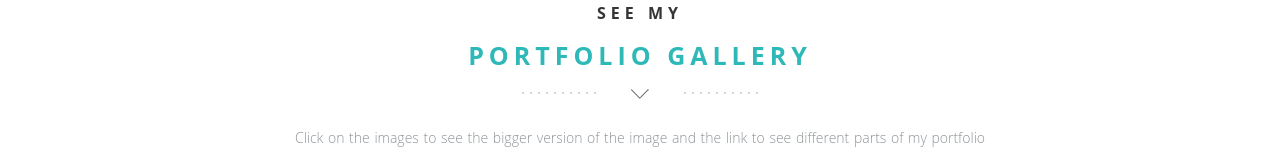
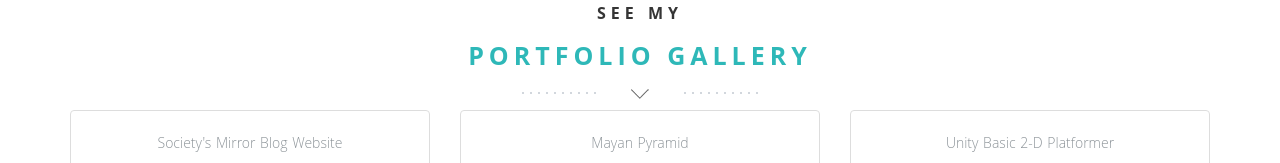
Before and after one commit to EVazquez18/EVazquez18.github.io, a plain HTML site: page index.html in a window 1280 px wide. Shown: the part 3340-3503 px from the top of the page. Drawn offline with nearby package versions, Linux system fonts and the light colour scheme; some packages are replaced by stand-ins of ours.

Commit message:
Update index.html

```diff
--- a/index.html
+++ b/index.html
@@ -233,7 +233,7 @@
     =========================== -->
 
 <div class="container">
-  <p>Click on the images to see the bigger version of the image and the link to see different parts of my portfolio</p>
+
   <div class="row">
     <div class="col-md-4">
       <a href="img/about1.png" class="thumbnail">
```
